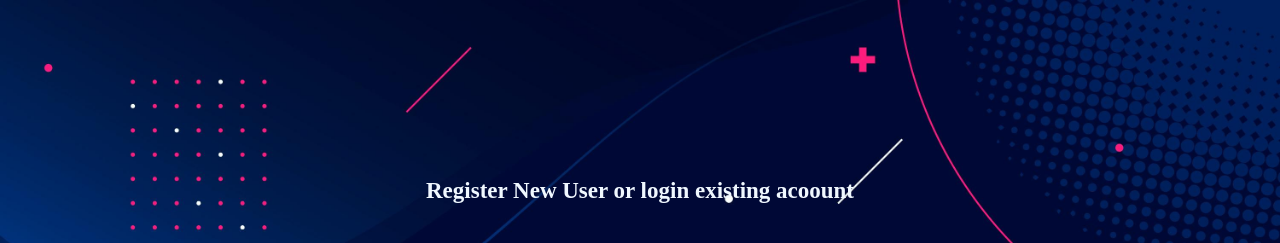
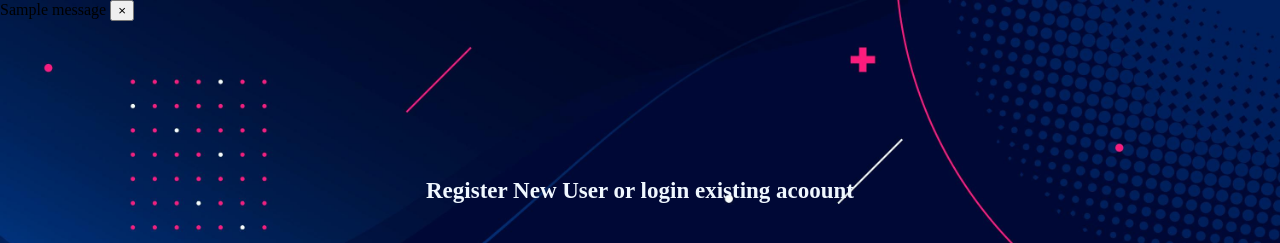
Before and after one commit to Raturcu/First-Flask-App, a Flask app: page /auth/register in a window 1280 px wide. Shown: the top 243 px of the page. Run offline with Flask 2, Linux system fonts and the light colour scheme; one stand-in notice (Sample message) is shown; some libraries are stand-ins or nearby versions.

Commit message:
Edited register form

```diff
--- a/devapp/templates/register.html
+++ b/devapp/templates/register.html
@@ -6,6 +6,27 @@
         <link rel="stylesheet" href="/static/css/style.css">
     </head>
     <body>
+        {% with messages = get_flashed_messages(with_categories=true) %}
+            {% if messages %}
+                {% for category, message in messages %}
+                    {% if category == 'error' %}
+                    <div class="alert alert-danger alter-dismissable fade show">
+                    {{ message }}
+                    <button type="button" class="close" data-dismiss="alert">
+                        <span aria-hidden="true">&times;</span>
+                    </button>
+                    </div>
+                    {% else %}
+                    <div class="alert alert-success alter-dismissable fade show">
+                    {{ message }}
+                    <button type="button" class="close" data-dismiss="alert">
+                        <span aria-hidden="true">&times;</span>
+                    </button>
+                    </div>
+                    {% endif %}
+                {% endfor %}
+            {% endif %}
+        {% endwith %}
         <div class="container">
             <div class="row main">
                 <div class="main-login main center">
```
